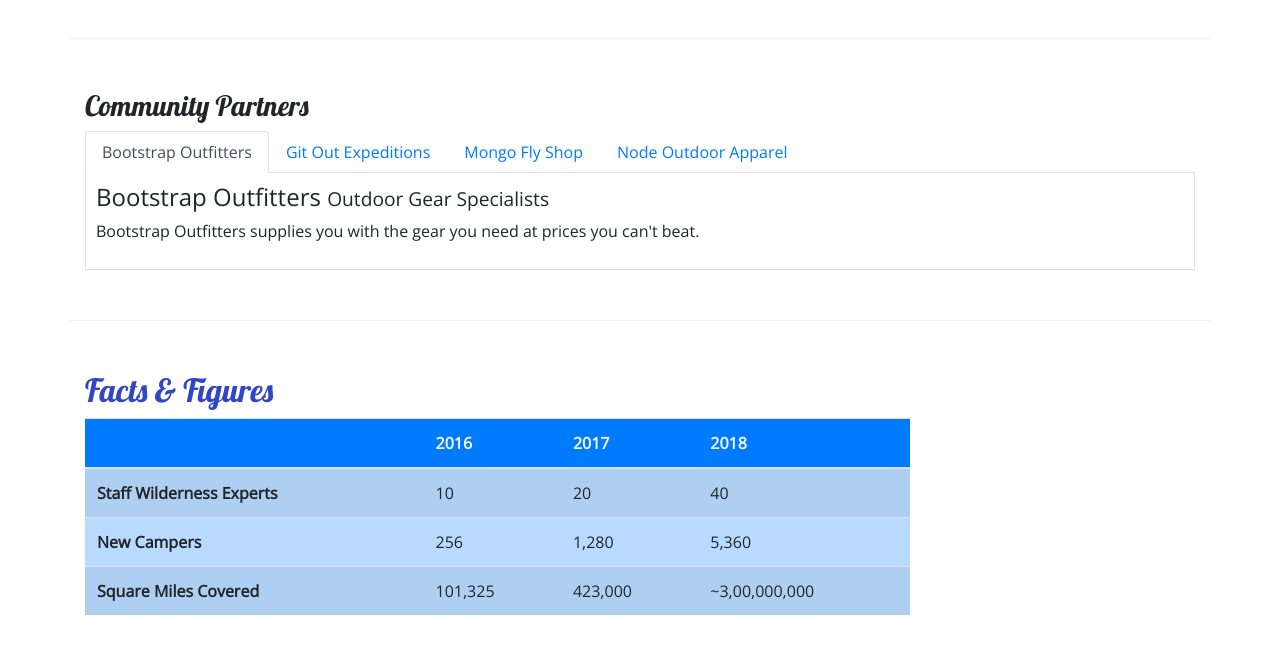
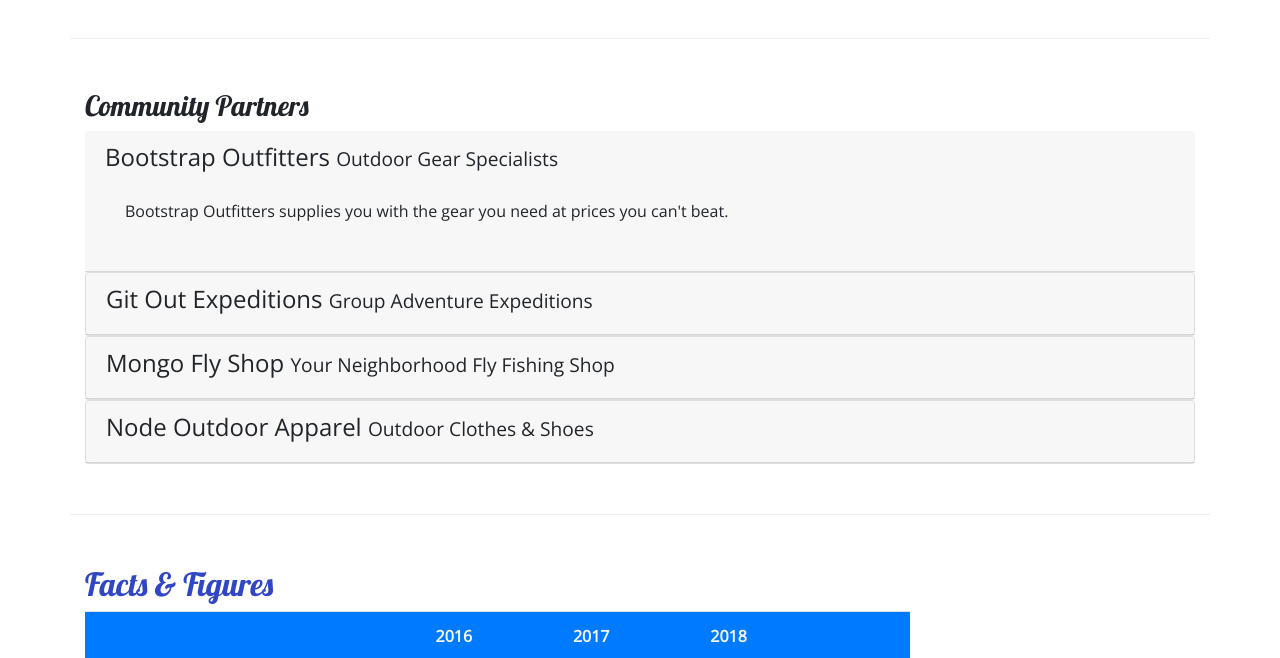
Before and after one commit to jamesjcarpenter/proj-nucamp, a website: page aboutus.html in a window 1280 px wide. Shown: the part 860-1518 px from the top of the page. Drawn offline with nearby package versions, Linux system fonts and the light colour scheme.

Commit message:
Accordion

```diff
--- a/aboutus.html
+++ b/aboutus.html
@@ -106,40 +106,62 @@
         <div class="row row-content">
             <div class="col">
                 <h3>Community Partners</h3>
-                <ul class="nav nav-tabs">
-                    <li class="nav-item">
-                        <a class="nav-link active" href="#bootstrap" role="tab" data-toggle="tab">Bootstrap Outfitters</a>
-                    </li>
-                    <li class="nav-item">
-                        <a class="nav-link" href="#git" role="tab" data-toggle="tab">Git Out Expeditions</a>
-                    </li>
-                    <li class="nav-item">
-                        <a class="nav-link" href="#mongo" role="tab" data-toggle="tab">Mongo Fly Shop</a>
-                    </li>
-                    <li class="nav-item">
-                        <a class="nav-link" href="#node" role="tab" data-toggle="tab">Node Outdoor Apparel</a>
-                    </li>
-                </ul>
-                    <div class="tab-content">
-                     <div role="tabpanel" class="tab-pane fade show active" id="bootstrap">
-                        <h4>Bootstrap Outfitters <small>Outdoor Gear Specialists</small></h4>
+
+                     <div id="accordion">
+                            <div role="tab" class="card-header">
+                                    <h4>
+                                        <a data-toggle="collapse" data-target="#bootstrap">
+                                            Bootstrap Outfitters <small>Outdoor Gear Specialists</small>
+                                        </a>
+                                    </h4>
+                                    <div class="collapse show" id="bootstrap" data-parent="#accordion">
+                                        <div class="card-body">
                                             <p class="d-none d-sm-block">Bootstrap Outfitters supplies you with the gear you need at prices you can't beat.</p>
                                         </div>
+                                    </div>
+                                </div>
 
-                     <div role="tabpanel" class="tab-pane fade" id="git">
-                        <h4>Git Out Expeditions <small>Group Adventure Expeditions</small></h4>
+                                <div class="card">
+                                        <div role="tab" class="card-header">
+                                            <h4>
+                                                <a class="collapsed" data-toggle="collapse" data-target="#git">
+                                                    Git Out Expeditions <small>Group Adventure Expeditions</small>
+                                                </a>
+                                            </h4>
+                                            <div class="collapse" id="git" data-parent="#accordion">
+                                                <div class="card-body">
                                                     <p class="d-none d-sm-block">Join Git Out Expeditions to explore new horizons with a group of other adventurers!</p>
                                                </div>
-
-                     <div role="tabpanel" class="tab-pane fade" id="mongo">
-                        <h4>Mongo Fly Shop <small>Your Neighborhood Fly Fishing Shop</small></h4>
+                                            </div>
+                                        </div>
+                                    </div>
+                                    <div class="card">
+                                       <div role="tab" class="card-header">
+                                            <h4>
+                                                <a class="collapsed" data-toggle="collapse" data-target="#mongo">
+                                                    Mongo Fly Shop <small>Your Neighborhood Fly Fishing Shop</small>
+                                                </a>
+                                            </h4>
+                                            <div class="collapse" id="mongo" data-parent="#accordion">
+                                                <div class="card-body">
                                                     <p class="d-none d-sm-block">Need a new fishing pole, a tacklebox, or flies of all kinds? Stop by Mongo Fly Shop.</p>
                                                 </div>
-
-                       <div role="tabpanel" class="tab-pane fade" id="node">
-                            <h4>Node Outdoor Apparel <small>Outdoor Clothes & Shoes</small></h4>
+                                            </div>
+                                        </div>
+                                    </div>
+                                    <div class="card">
+                                        <div role="tab" class="card-header">
+                                            <h4>
+                                                <a class="collapsed" data-toggle="collapse" data-target="#node">
+                                                    Node Outdoor Apparel <small>Outdoor Clothes & Shoes</small>
+                                                </a>
+                                            </h4>
+                                            <div class="collapse" id="node" data-parent="#accordion">
+                                                <div class="card-body">
                                                     <p class="d-none d-sm-block">From polar fleeces to swimsuits, hiking boots to waders, a visit to Node will be sure to get you covered.</p>
-
+                                                </div>
+                                            </div>
+                                        </div>
                                     </div>
                 </div>
             </div>
```
Lines whose indentation alone changed are shown as unchanged.
